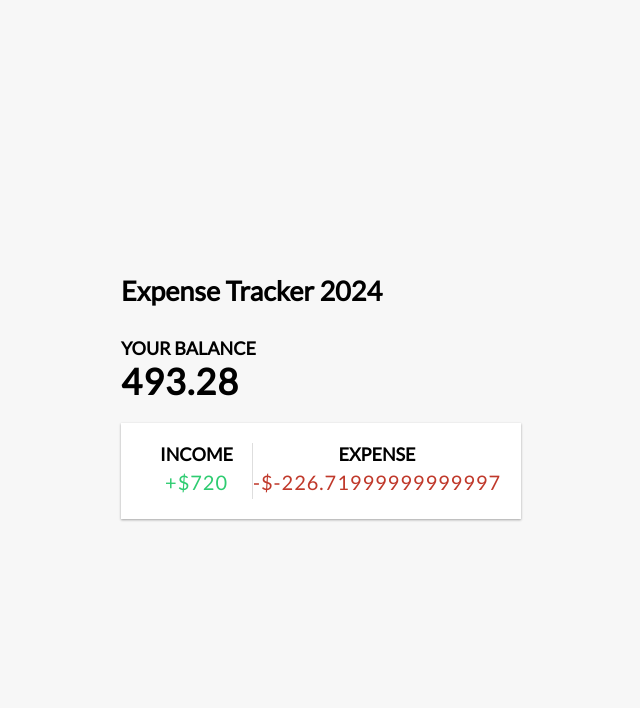
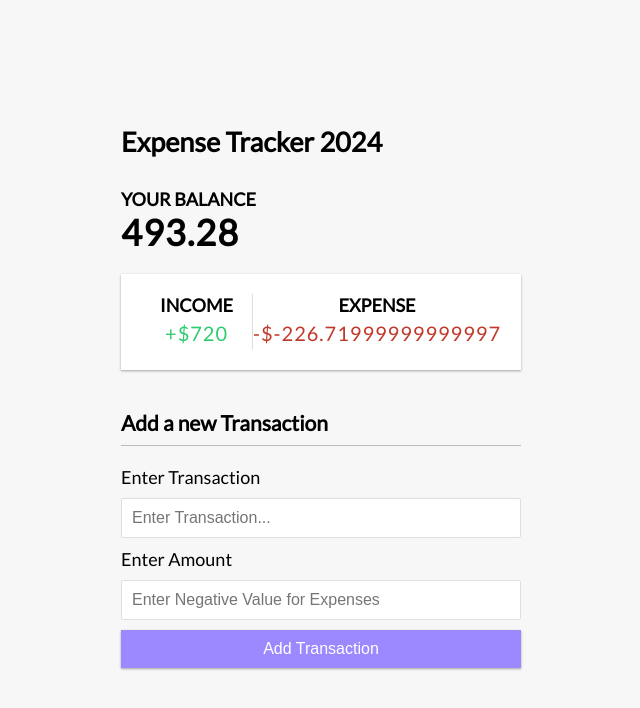
Before and after one commit to RMBonnie/homework4, a Vue app: page / in a window 1280 px wide. Shown: the top 708 px of the page, without its empty margins (319-959 px from the left). Built offline with nearby package versions, Linux system fonts and the light colour scheme.

Commit message:
Finished addtransaction componenet

```diff
--- a/src/App.vue
+++ b/src/App.vue
@@ -2,6 +2,7 @@
   import Header from './components/Header.vue';
   import Balance from './components/Balance.vue';
   import IncomeExpense from './components/IncomeExpense.vue';
+  import AddTransaction from './components/AddTransaction.vue';
   import {ref, computed} from 'vue'
 
   const transactions = ref([
@@ -39,6 +40,7 @@
   <div class="container">
     <Balance :total="sum"></Balance>
     <IncomeExpense :income="moneyIn" :expense="moneyOut"></IncomeExpense>
+    <AddTransaction></AddTransaction>
   </div>
 
 </template>
--- /dev/null
+++ b/src/components/AddTransaction.vue
@@ -0,0 +1,39 @@
+<script setup>
+    import {ref, defineEmits} from 'vue'
+    const text = ref('')
+    const amount = ref('')
+
+    const emit = defineEmits([
+        'transactionSubmitted'
+    ])
+
+    const onSubmit = () => {
+        const transactionData = {
+            text: text.value,
+            amount: parseFloat(amount.value),
+        }
+
+        emit('transactionSubitted', transactionData)
+
+        text.value = ''
+
+        amount.value = ''
+    }
+
+</script>
+
+<template>
+    <h3>Add a new Transaction</h3>
+    <form id="form" @submit.prevent="onSubmit">
+        <div class="form-control">
+            <label for="text">Enter Transaction</label>
+            <input type="text" id="text" v-model="text" placeholder="Enter Transaction...">
+        </div>
+        <div class="form-control">
+            <label for="amount">Enter Amount</label>
+            <input type="text" id="amount" v-model="amount" placeholder="Enter Negative Value for Expenses">
+        </div>
+        <button class="btn">Add Transaction</button>
+    </form>
+
+</template>
```
